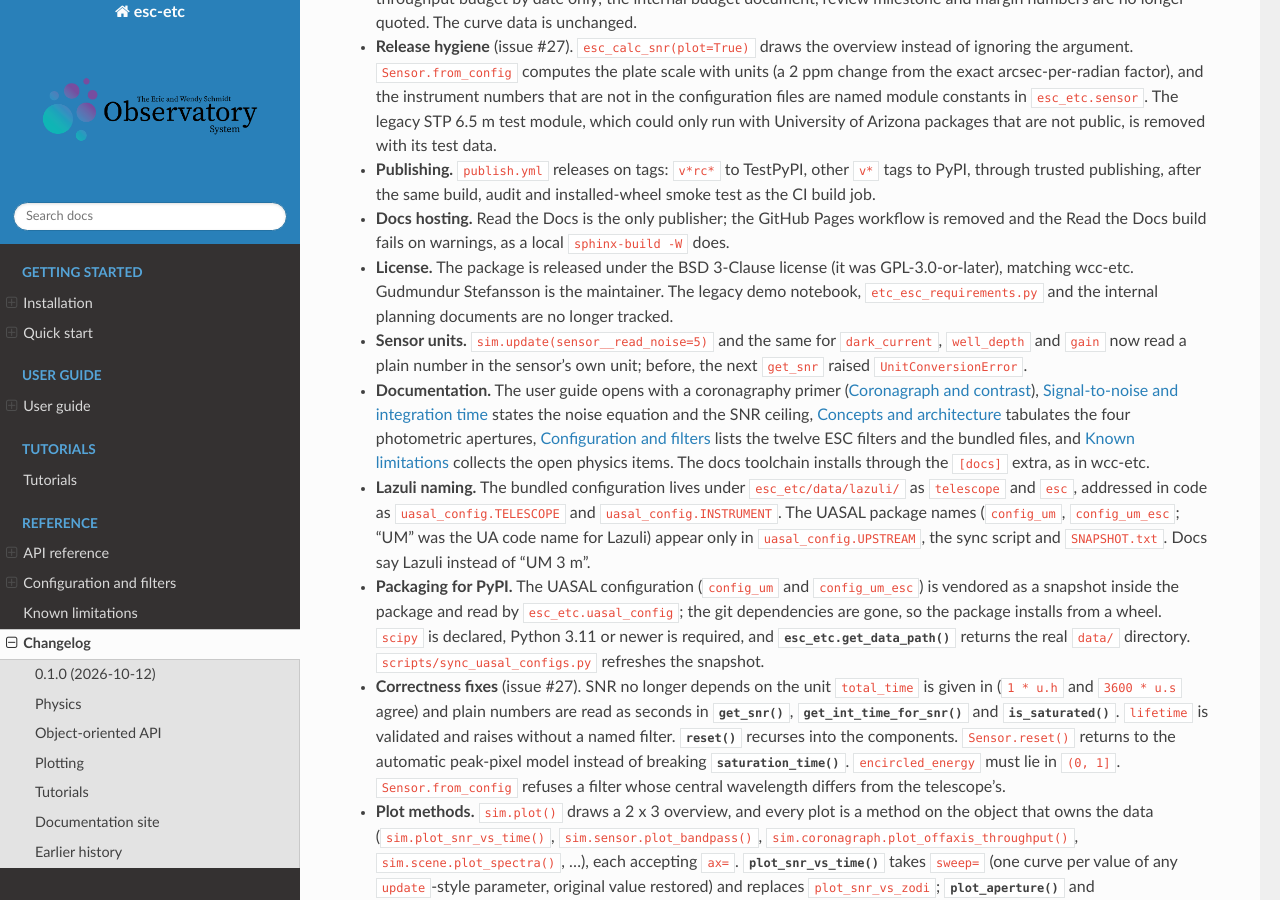
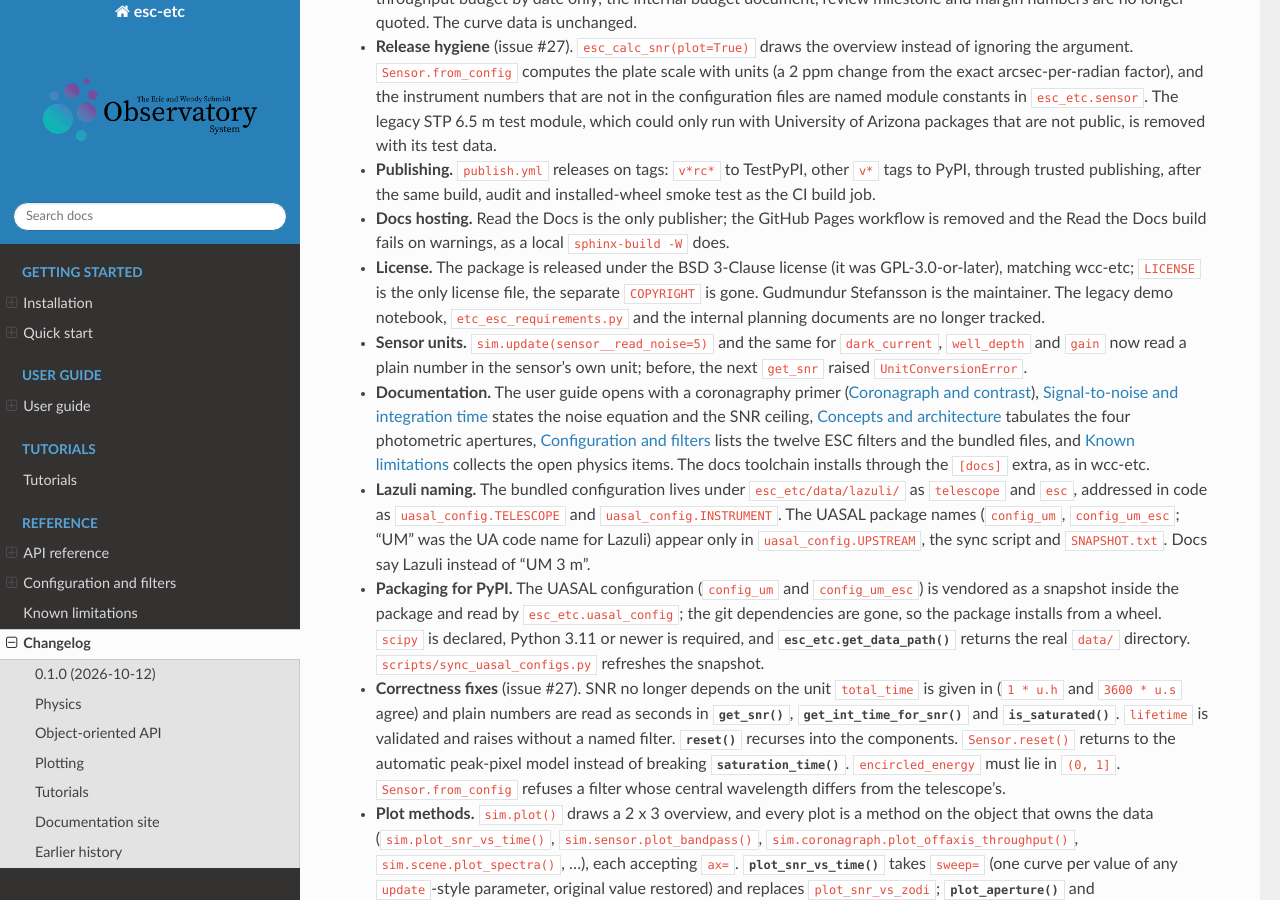
Before and after one commit to schmidt-observatories/esc-etc, a Sphinx documentation site: the page built from docs/sphinx/changelog.rst, in a window 1280 px wide and 900 px high, scrolled down 499 px. Built offline with Sphinx 7.4.7 and the Read the Docs theme 3.1.0, drawn with Linux system fonts in a browser that asks for light colours; pages that are not in the unit, such as notebooks, are missing from menus.

Commit message:
Drop the COPYRIGHT file; LICENSE carries the holder line
The BSD 3-Clause LICENSE already states the copyright holder and year,
so the separate COPYRIGHT file was a duplicate. pyproject's license-files
and MANIFEST.in now list LICENSE only; the wheel and sdist carry one
license file.

Co-Authored-By: Claude Fable 5.1 <noreply@anthropic.com>

```diff
--- a/docs/sphinx/changelog.rst
+++ b/docs/sphinx/changelog.rst
@@ -37,7 +37,8 @@ that led up to it.
   workflow is removed and the Read the Docs build fails on warnings, as a
   local ``sphinx-build -W`` does.
 - **License.** The package is released under the BSD 3-Clause license (it
-  was GPL-3.0-or-later), matching wcc-etc. Gudmundur Stefansson is the
+  was GPL-3.0-or-later), matching wcc-etc; ``LICENSE`` is the only license
+  file, the separate ``COPYRIGHT`` is gone. Gudmundur Stefansson is the
   maintainer. The legacy demo notebook, ``etc_esc_requirements.py`` and the
   internal planning documents are no longer tracked.
 - **Sensor units.** ``sim.update(sensor__read_noise=5)`` and the same for
--- a/pyproject.toml
+++ b/pyproject.toml
@@ -18,7 +18,7 @@ maintainers = [
 description = "Exposure time calculator for the ExtraSolar Camera (ESC) on Lazuli"
 readme = "README.md"
 license = "BSD-3-Clause"
-license-files = ["LICENSE", "COPYRIGHT"]
+license-files = ["LICENSE"]
 requires-python = ">=3.11"
 # The Lazuli telescope and ESC configuration (UASAL config_um / config_um_esc)
 # is vendored under src/esc_etc/data/lazuli (scripts/sync_uasal_configs.py), so no git
```
Also changed, not shown: 2 other files.
